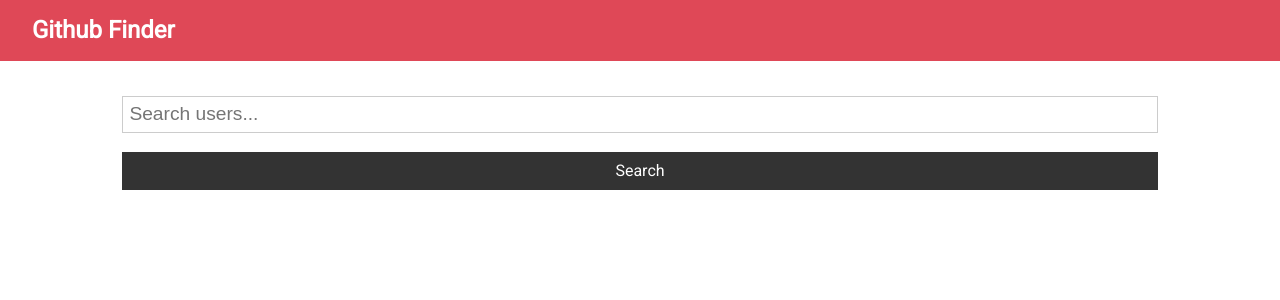
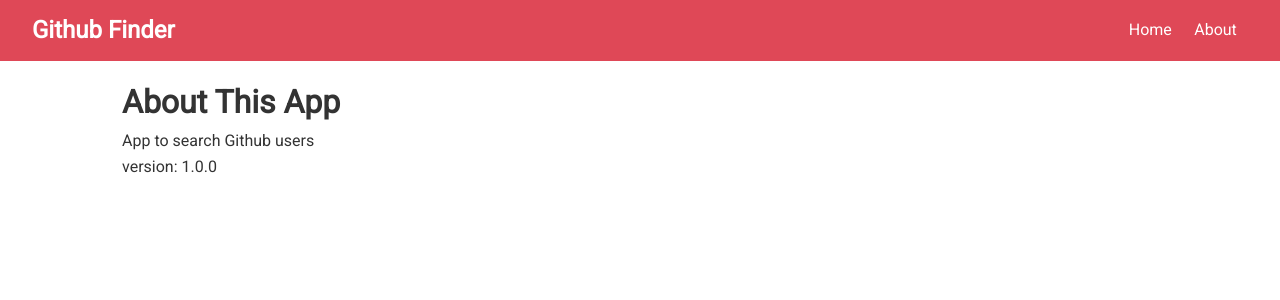
Before and after one commit to joeveloper/github_finder, a React (Create React App) app: page /about in a window 1280 px wide. Shown: the top 300 px of the page. Built offline with nearby package versions, Linux system fonts and the light colour scheme; some icons are missing.

Commit message:
work still in progress

```diff
--- a/package.json
+++ b/package.json
@@ -9,6 +9,7 @@
     "axios": "^0.24.0",
     "react": "^17.0.2",
     "react-dom": "^17.0.2",
+    "react-router-dom": "^6.2.1",
     "react-scripts": "5.0.0",
     "web-vitals": "^2.1.2"
   },
--- a/src/App.js
+++ b/src/App.js
@@ -1,13 +1,16 @@
-import React, {Component} from 'react';
+import React, {Fragment, Component} from 'react';
+import { BrowserRouter as Router, Routes , Route } from 'react-router-dom';
 import axios from 'axios';
 import './App.css';
 import Navbar from './components/layout/Navbar';
 import Users from './components/users/Users';
 import Search from './components/users/Search';
+import About from './components/pages/About';
 import { Alert } from './components/layout/Alert';
 
 class App extends Component {
 
+  //set state initial values
   state = {
     users: [],
     loading: false,
@@ -15,10 +18,9 @@ class App extends Component {
   }
 
 
-//Search Github users
+//Search Github users using the GET API
   searchUsers = async (text) => {
     this.setState({loading: true});
-
   const res = await axios.get(`https://api.github.com/search/users?q=${text}&client_id=
     ${process.env.REACT_APP_GITHUB_CLIENT_ID}&client_secret=
     ${process.env.REACT_APP_GITHUB_CLIENT_SECRET}`);
@@ -39,12 +41,17 @@ class App extends Component {
   };
 
    render() {
+     //destructure state
      const {users, loading} = this.state;
     return (
+      <Router>
         <div className="App">
           <Navbar/>
             <div className="container">
               <Alert alert={this.state.alert}/>
+              <Routes>
+                <Route exact path='/' element={<Search/>} render={props => (
+                  <Fragment>
                     <Search
                   searchUsers={this.searchUsers}
                   clearUsers={this.clearUsers}
@@ -52,8 +59,15 @@ class App extends Component {
                   setAlert = {this.setAlert}
                   />
                   <Users loading={loading} users={users}/>
+                  </Fragment>
+                    )} />
+                    <Route exact path='/about' element={<About/>} />
+              </Routes>
+
           </div>
         </div>
+      </Router>
+
     )}
     };
 
--- a/src/components/layout/Navbar.js
+++ b/src/components/layout/Navbar.js
@@ -1,5 +1,7 @@
 import React from 'react';
 import propTypes from 'prop-types';
+import { Link } from 'react-router-dom'
+
 
 const Navbar = ({icon, title}) =>  {
 
@@ -7,16 +9,28 @@ const Navbar = ({icon, title}) =>  {
             <nav className="navbar bg-primary">
                 <h1>
                     <i className={icon}></i>
-                   {title}</h1>
+                   {title}
+                </h1>
+                    <ul>
+                        <li>
+                            <Link to='/'>Home</Link>
+                        </li>
+                        <li>
+                            <Link to='/about'>About</Link>
+                        </li>
+                    </ul>
+
             </nav>
         )
 }
 
+//decalirng prop types to control data type
 Navbar.defaultProps = {
     title: 'Github Finder',
     icon:   'fab fab-github'
 }
 
+//decalirng prop types to control data type
 Navbar.propTypes = {
     title: propTypes.string.isRequired,
     icon: propTypes.string.isRequired
--- /dev/null
+++ b/src/components/pages/About.js
@@ -0,0 +1,12 @@
+import React, { Fragment } from 'react'
+
+
+const About = () => {
+    return ( <div>
+        <h1>About This App</h1>
+        <p>App to search Github users</p>
+        <p>version: 1.0.0</p>
+    </div> );
+}
+
+export default About;
--- a/src/components/users/Search.js
+++ b/src/components/users/Search.js
@@ -7,12 +7,15 @@ export class Search extends Component {
         text: ''
     }
 
+
+    //declaring prop types to control data type
     static propTypes = {
         searchUsers: PropTypes.func.isRequired,
         clearUsers: PropTypes.func.isRequired,
         showClear: PropTypes.bool.isRequired
-      }
+    }
 
+    //after form submit
     onSubmit = e => {
        e.preventDefault();
        if (this.state.text === "") {
@@ -22,9 +25,10 @@ export class Search extends Component {
        this.setState({text: ''});
     }
 
-     onChange = (e) => {
+    //after entering your searc text
+    onChange = (e) => {
         this.setState({[e.target.name]: e.target.value});
- }
+    }
     render() {
 
         const {showClear, clearUsers} = this.props;
```
Also changed, not shown: 1 other file (tests, documents, lock files or other folders). Lines whose indentation alone changed are shown as unchanged.
